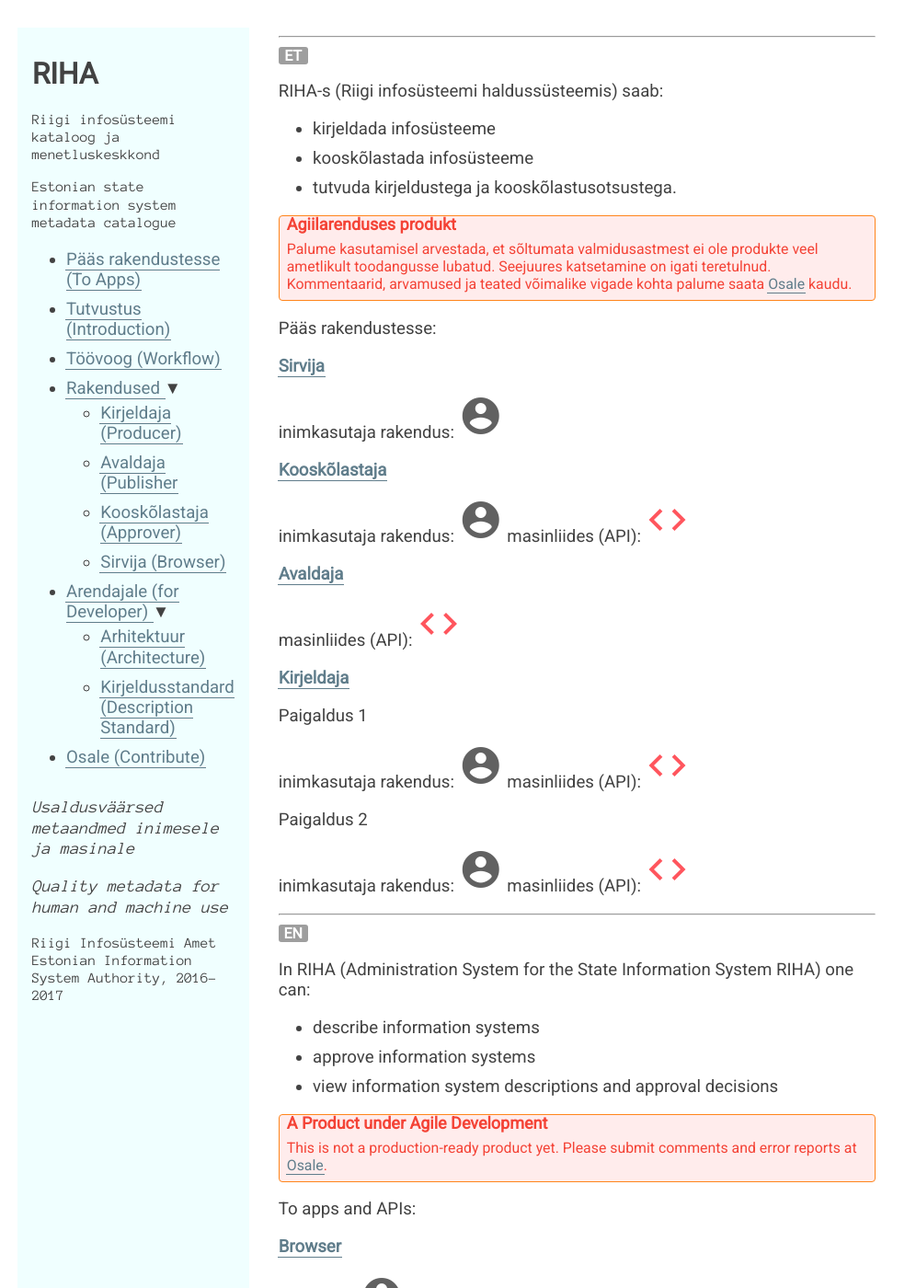
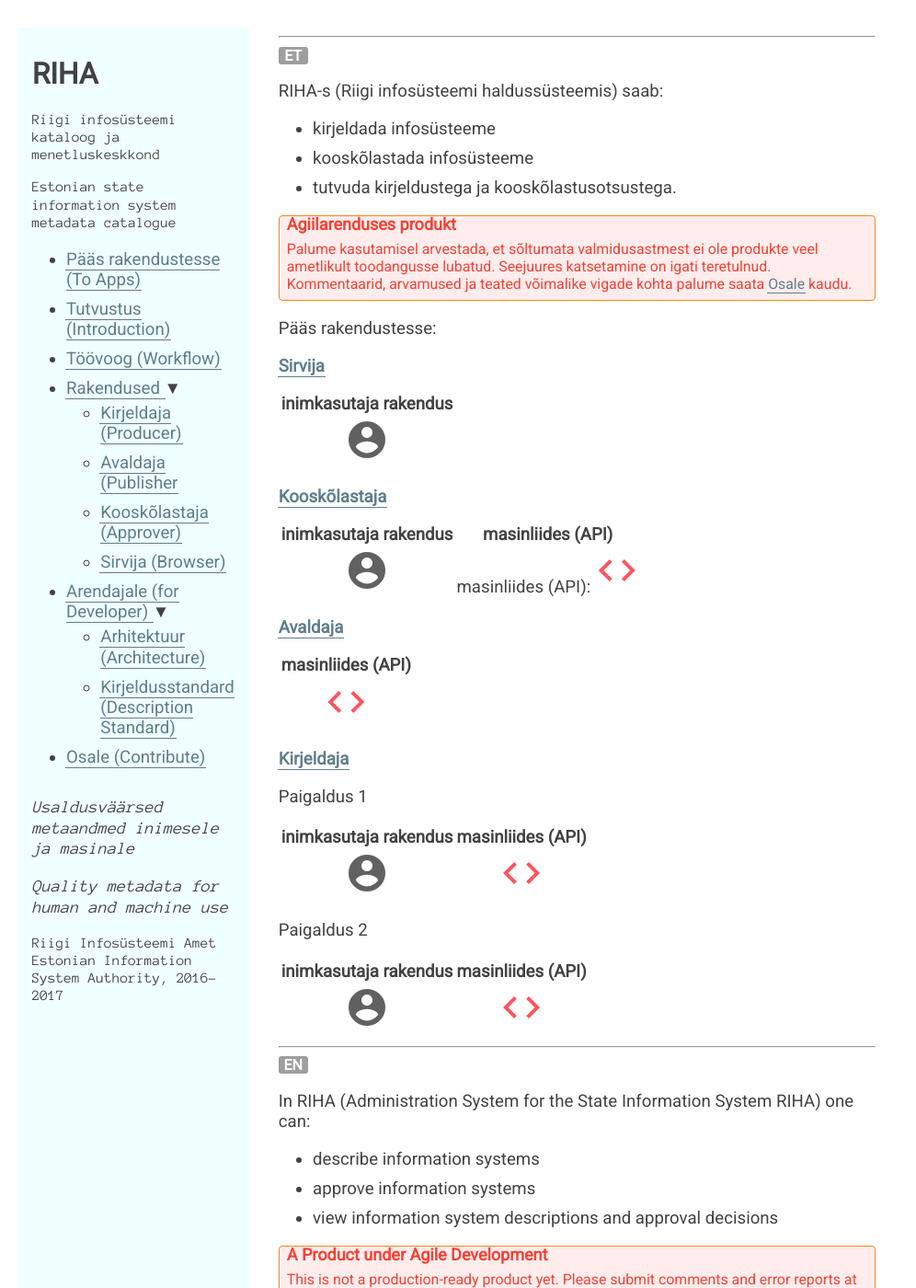
Before and after one commit to e-gov/RIHA-Index, a Jekyll site: the page built from index.md, in a window 1280 px wide and 1400 px high. Shown: the whole window at 92% size, without its empty margins (0-996 px from the left). Built offline with Jekyll 4.4.1, drawn with Linux system fonts in a browser that asks for light colours; some of the changed text lies outside the part shown.

Commit message:
Update index.md

```diff
--- a/index.md
+++ b/index.md
@@ -26,28 +26,35 @@ Pääs rakendustesse:
 
 ## [Sirvija](Sirvija)
 
-inimkasutaja rakendus: <a href='http://ec2-35-160-53-79.us-west-2.compute.amazonaws.com:8082/' style='border-bottom: none !important;'><i class="material-icons ikoon" style='color: #616161; font-size: 48px;'>account_circle</i></a>
+| inimkasutaja rakendus |
+| :---: |
+| <a href='http://ec2-35-160-53-79.us-west-2.compute.amazonaws.com:8082/' style='border-bottom: none !important;'><i class="material-icons ikoon" style='color: #616161; font-size: 48px;'>account_circle</i></a> |
 
 ## [Kooskõlastaja](Kooskolastaja)
 
-inimkasutaja rakendus: <a href='http://ec2-35-160-53-79.us-west-2.compute.amazonaws.com:8080/' style='border-bottom: none !important;'><i class="material-icons ikoon" style='color: #616161; font-size: 48px;'>account_circle</i></a>
-masinliides (API): <a href='http://ec2-35-160-53-79.us-west-2.compute.amazonaws.com:8080/approvals' style='border-bottom: none !important;'><i class="material-icons ikoon" style='color: #FF555D; font-size: 48px;'>code</i></a>
+| inimkasutaja rakendus | masinliides (API) |
+| :---: | :---: |
+| <a href='http://ec2-35-160-53-79.us-west-2.compute.amazonaws.com:8080/' style='border-bottom: none !important;'><i class="material-icons ikoon" style='color: #616161; font-size: 48px;'>account_circle</i></a> | masinliides (API): <a href='http://ec2-35-160-53-79.us-west-2.compute.amazonaws.com:8080/approvals' style='border-bottom: none !important;'><i class="material-icons ikoon" style='color: #FF555D; font-size: 48px;'>code</i></a> |
 
 ## [Avaldaja](Avaldaja)
 
-masinliides (API): <a href='http://ec2-35-160-53-79.us-west-2.compute.amazonaws.com:8081/systems.json' style='border-bottom: none !important;'><i class="material-icons ikoon" style='color: #FF555D; font-size: 48px;'>code</i></a>
+| masinliides (API) |
+| :---: |
+| <a href='http://ec2-35-160-53-79.us-west-2.compute.amazonaws.com:8081/systems.json' style='border-bottom: none !important;'><i class="material-icons ikoon" style='color: #FF555D; font-size: 48px;'>code</i></a> |
 
 ## [Kirjeldaja](Kirjeldaja)
 
 Paigaldus 1
 
-inimkasutaja rakendus: <a href='http://ec2-35-160-53-79.us-west-2.compute.amazonaws.com:8083' style='border-bottom: none !important;'><i class="material-icons ikoon" style='color: #616161; font-size: 48px;'>account_circle</i></a>
-masinliides (API): <a href='http://ec2-35-160-53-79.us-west-2.compute.amazonaws.com:8083/systems.json' style='border-bottom: none !important;'><i class="material-icons ikoon" style='color: #FF555D; font-size: 48px;'>code</i></a>
+| inimkasutaja rakendus | masinliides (API) |
+| :---: | :---: |
+| <a href='http://ec2-35-160-53-79.us-west-2.compute.amazonaws.com:8083' style='border-bottom: none !important;'><i class="material-icons ikoon" style='color: #616161; font-size: 48px;'>account_circle</i></a> | <a href='http://ec2-35-160-53-79.us-west-2.compute.amazonaws.com:8083/systems.json' style='border-bottom: none !important;'><i class="material-icons ikoon" style='color: #FF555D; font-size: 48px;'>code</i></a> |
 
 Paigaldus 2
 
-inimkasutaja rakendus: <a href='http://ec2-35-160-53-79.us-west-2.compute.amazonaws.com:8084' style='border-bottom: none !important;'><i class="material-icons ikoon" style='color: #616161; font-size: 48px;'>account_circle</i></a>
-masinliides (API): <a href='http://ec2-35-160-53-79.us-west-2.compute.amazonaws.com:8084/systems.json' style='border-bottom: none !important;'><i class="material-icons ikoon" style='color: #FF555D; font-size: 48px;'>code</i></a>
+| inimkasutaja rakendus | masinliides (API) |
+| :---: | :---: |
+| <a href='http://ec2-35-160-53-79.us-west-2.compute.amazonaws.com:8084' style='border-bottom: none !important;'><i class="material-icons ikoon" style='color: #616161; font-size: 48px;'>account_circle</i></a> | <a href='http://ec2-35-160-53-79.us-west-2.compute.amazonaws.com:8084/systems.json' style='border-bottom: none !important;'><i class="material-icons ikoon" style='color: #FF555D; font-size: 48px;'>code</i></a> |
 
 ---
 
@@ -70,25 +77,32 @@ To apps and APIs:
 
 ## [Browser](Sirvija)
 
-human UI: <a href='http://ec2-35-160-53-79.us-west-2.compute.amazonaws.com:8082/' style='border-bottom: none !important;'><i class="material-icons ikoon" style='color: #616161; font-size: 48px;'>account_circle</i></a>
+| human UI |
+| :---: |
+| <a href='http://ec2-35-160-53-79.us-west-2.compute.amazonaws.com:8082/' style='border-bottom: none !important;'><i class="material-icons ikoon" style='color: #616161; font-size: 48px;'>account_circle</i></a> |
 
 ## [Approver](Kooskolastaja)
 
-human UI: <a href='http://ec2-35-160-53-79.us-west-2.compute.amazonaws.com:8080/' style='border-bottom: none !important;'><i class="material-icons ikoon" style='color: #616161; font-size: 48px;'>account_circle</i></a>
-API: <a href='http://ec2-35-160-53-79.us-west-2.compute.amazonaws.com:8080/approvals' style='border-bottom: none !important;'><i class="material-icons ikoon" style='color: #FF555D; font-size: 48px;'>code</i></a>
+| human UI | API |
+| :---: | :---: |
+| <a href='http://ec2-35-160-53-79.us-west-2.compute.amazonaws.com:8080/' style='border-bottom: none !important;'><i class="material-icons ikoon" style='color: #616161; font-size: 48px;'>account_circle</i></a> | <a href='http://ec2-35-160-53-79.us-west-2.compute.amazonaws.com:8080/approvals' style='border-bottom: none !important;'><i class="material-icons ikoon" style='color: #FF555D; font-size: 48px;'>code</i></a> |
 
 ## [Publisher](Avaldaja)
 
-API: <a href='http://ec2-35-160-53-79.us-west-2.compute.amazonaws.com:8081/systems.json' style='border-bottom: none !important;'><i class="material-icons ikoon" style='color: #FF555D; font-size: 48px;'>code</i></a>
+| API |
+| :---: |
+| <a href='http://ec2-35-160-53-79.us-west-2.compute.amazonaws.com:8081/systems.json' style='border-bottom: none !important;'><i class="material-icons ikoon" style='color: #FF555D; font-size: 48px;'>code</i></a> |
 
 ## [Producer](Kirjeldaja)
 
 Instance 1
 
-human UI: <a href='http://ec2-35-160-53-79.us-west-2.compute.amazonaws.com:8083' style='border-bottom: none !important;'><i class="material-icons ikoon" style='color: #616161; font-size: 48px;'>account_circle</i></a>
-API: <a href='http://ec2-35-160-53-79.us-west-2.compute.amazonaws.com:8083/systems.json' style='border-bottom: none !important;'><i class="material-icons ikoon" style='color: #FF555D; font-size: 48px;'>code</i></a>
+| human UI | API |
+| :---: | :---: |
+| <a href='http://ec2-35-160-53-79.us-west-2.compute.amazonaws.com:8083' style='border-bottom: none !important;'><i class="material-icons ikoon" style='color: #616161; font-size: 48px;'>account_circle</i></a> | <a href='http://ec2-35-160-53-79.us-west-2.compute.amazonaws.com:8083/systems.json' style='border-bottom: none !important;'><i class="material-icons ikoon" style='color: #FF555D; font-size: 48px;'>code</i></a> |
 
 Instance 2
 
-human UI: <a href='http://ec2-35-160-53-79.us-west-2.compute.amazonaws.com:8084' style='border-bottom: none !important;'><i class="material-icons ikoon" style='color: #616161; font-size: 48px;'>account_circle</i></a>
-API: <a href='http://ec2-35-160-53-79.us-west-2.compute.amazonaws.com:8084/systems.json' style='border-bottom: none !important;'><i class="material-icons ikoon" style='color: #FF555D; font-size: 48px;'>code</i></a>
+| human UI | API |
+| :---: | :---: |
+| <a href='http://ec2-35-160-53-79.us-west-2.compute.amazonaws.com:8084' style='border-bottom: none !important;'><i class="material-icons ikoon" style='color: #616161; font-size: 48px;'>account_circle</i></a> | <a href='http://ec2-35-160-53-79.us-west-2.compute.amazonaws.com:8084/systems.json' style='border-bottom: none !important;'><i class="material-icons ikoon" style='color: #FF555D; font-size: 48px;'>code</i></a> |
```
